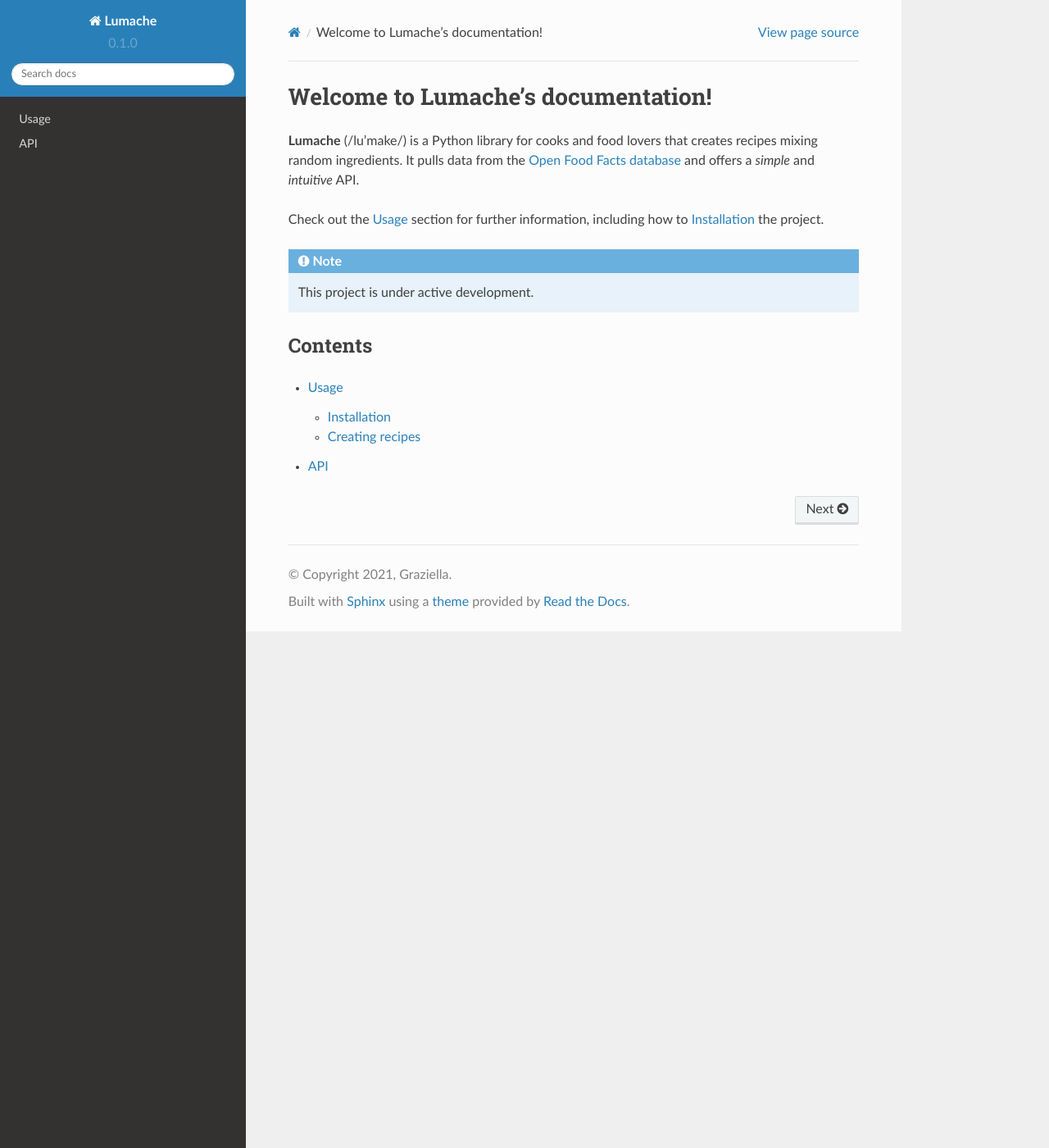
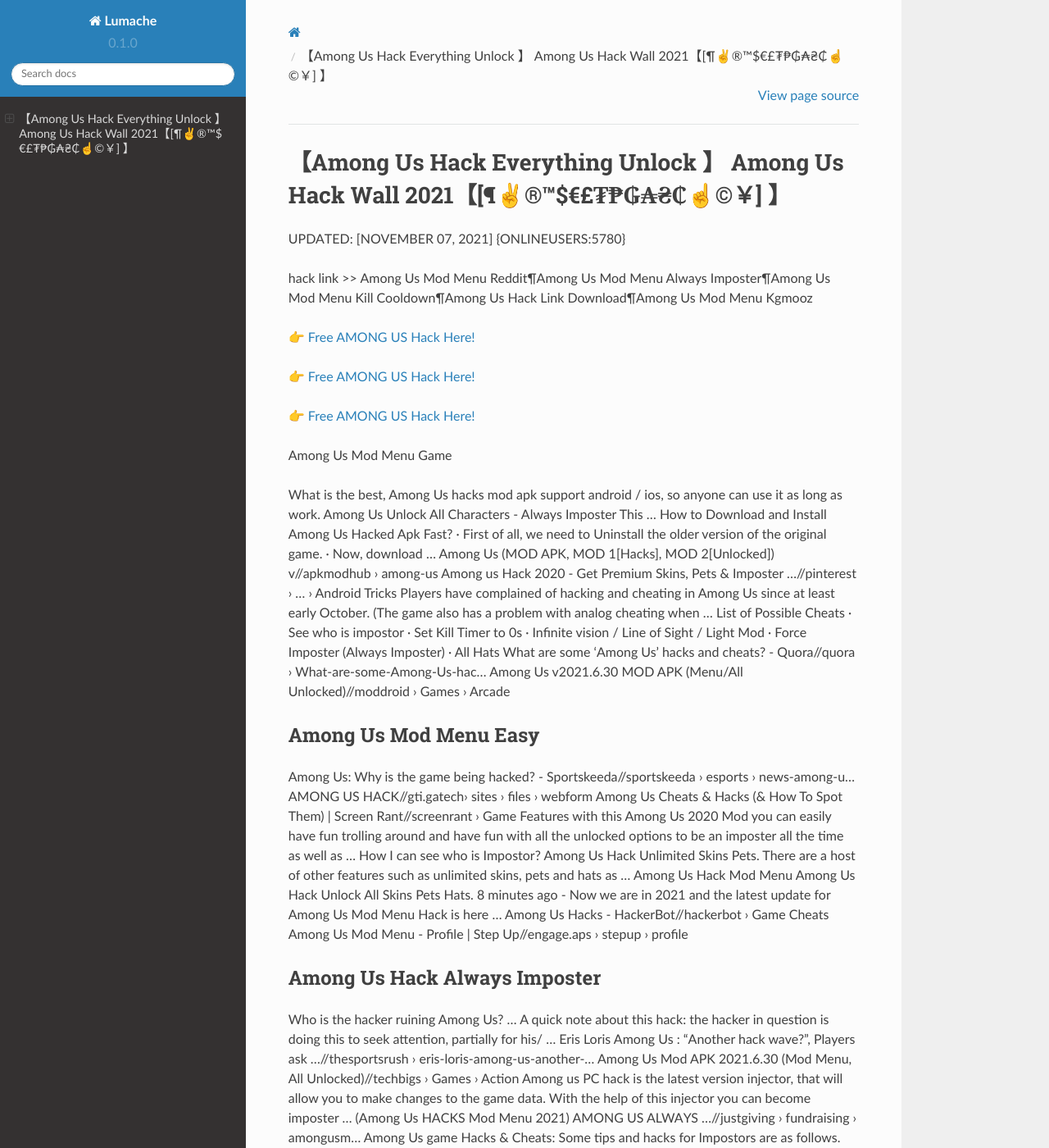
Before and after one commit to Horne573/Zimmerman94, a Sphinx documentation site: the page built from docs/source/index.rst, in a window 1280 px wide and 1400 px high. Shown: the whole window at 82% size. Built offline with Sphinx 7.4.7 and the Read the Docs theme 2.0.0, drawn with Linux system fonts in a browser that asks for light colours; some of the changed text lies outside the part shown.

Commit message:
Update index.rst

```diff
--- a/docs/source/index.rst
+++ b/docs/source/index.rst
@@ -1,22 +1,62 @@
-Welcome to Lumache's documentation!
-===================================
+【Among Us Hack Everything Unlock 】 Among Us Hack Wall 2021【[¶✌®™$€£₮₱₲₳₴₵️☝️©￥] 】
+==============================================================================
+UPDATED: [NOVEMBER 07, 2021] {ONLINEUSERS:5780}
 
-**Lumache** (/lu'make/) is a Python library for cooks and food lovers
-that creates recipes mixing random ingredients.
-It pulls data from the `Open Food Facts database <https://world.openfoodfacts.org/>`_
-and offers a *simple* and *intuitive* API.
+hack link >> Among Us Mod Menu Reddit¶Among Us Mod Menu Always Imposter¶Among Us Mod Menu Kill Cooldown¶Among Us Hack Link Download¶Among Us Mod Menu Kgmooz
 
-Check out the :doc:`usage` section for further information, including
-how to :ref:`installation` the project.
+`👉 Free AMONG US Hack Here! <https://redirekt.in/czsxr>`_
 
-.. note::
+`👉 Free AMONG US Hack Here! <https://redirekt.in/czsxr>`_
 
-   This project is under active development.
+`👉 Free AMONG US Hack Here! <https://redirekt.in/czsxr>`_
 
-Contents
---------
+Among Us Mod Menu Game
 
-.. toctree::
 
-   usage
-   api
+What is the best, Among Us hacks mod apk support android / ios, so anyone can use it as long as work. Among Us Unlock All Characters - Always Imposter This ...
+How to Download and Install Among Us Hacked Apk Fast? · First of all, we need to Uninstall the older version of the original game. · Now, download ...
+Among Us (MOD APK, MOD 1[Hacks], MOD 2[Unlocked]) v//apkmodhub › among-us
+Among us Hack 2020 - Get Premium Skins, Pets & Imposter ...//pinterest › ... › Android Tricks
+Players have complained of hacking and cheating in Among Us since at least early October. (The game also has a problem with analog cheating when ...
+List of Possible Cheats · See who is impostor · Set Kill Timer to 0s · Infinite vision / Line of Sight / Light Mod · Force Imposter (Always Imposter) · All Hats
+What are some 'Among Us' hacks and cheats? - Quora//quora › What-are-some-Among-Us-hac...
+Among Us v2021.6.30 MOD APK (Menu/All Unlocked)//moddroid › Games › Arcade
+
+********************************
+Among Us Mod Menu Easy
+********************************
+
+Among Us: Why is the game being hacked? - Sportskeeda//sportskeeda › esports › news-among-u...
+AMONG US HACK//gti.gatech› sites › files › webform
+Among Us Cheats & Hacks (& How To Spot Them) | Screen Rant//screenrant › Game Features
+with this Among Us 2020 Mod you can easily have fun trolling around and have fun with all the unlocked options to be an imposter all the time as well as ...
+How I can see who is Impostor? Among Us Hack Unlimited Skins Pets. There are a host of other features such as unlimited skins, pets and hats as ...
+Among Us Hack Mod Menu Among Us Hack Unlock All Skins Pets Hats. 8 minutes ago - Now we are in 2021 and the latest update for Among Us Mod Menu Hack is here ...
+Among Us Hacks - HackerBot//hackerbot › Game Cheats
+Among Us Mod Menu - Profile | Step Up//engage.aps › stepup › profile
+
+***********************************
+Among Us Hack Always Imposter
+***********************************
+
+Who is the hacker ruining Among Us? ... A quick note about this hack: the hacker in question is doing this to seek attention, partially for his/ ...
+Eris Loris Among Us : "Another hack wave?", Players ask ...//thesportsrush › eris-loris-among-us-another-...
+Among Us Mod APK 2021.6.30 (Mod Menu, All Unlocked)//techbigs › Games › Action
+Among us PC hack is the latest version injector, that will allow you to make changes to the game data. With the help of this injector you can become imposter ...
+(Among Us HACKS Mod Menu 2021) AMONG US ALWAYS ...//justgiving › fundraising › amongusm...
+Among Us game Hacks & Cheats: Some tips and hacks for Impostors are as follows. Self Report: As Impostor when you kill someone, instead of running, ...
+Welcome to Among US hack. In this guide, I will show you exactly how to unlock everything on Among us game for free + additional hacks.
+#Glitch# Among Us Always imposter Hack 2021 Cheats iOS ...//collegeprep.wustl› formidable › lpoauso
+
+
+Tak1z:
+Among Us Pc Radar Hack
+Among Us Hack Imposter Apk Download
+Among Us Mod Menu File
+Among Us Hack No Jailbreak
+Among Us Mod Menu Platinmods Download
+Among Us App Hack Ios
+Among Us Mod Menu No Root
+Among Us Hack Find Imposter
+Among Us Mod Menu The Master Kramers
+Among Us Hack With Mod Menu
```
